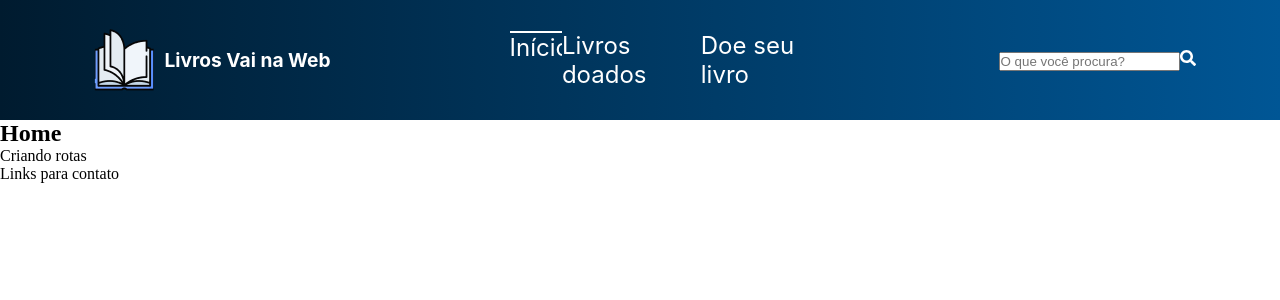
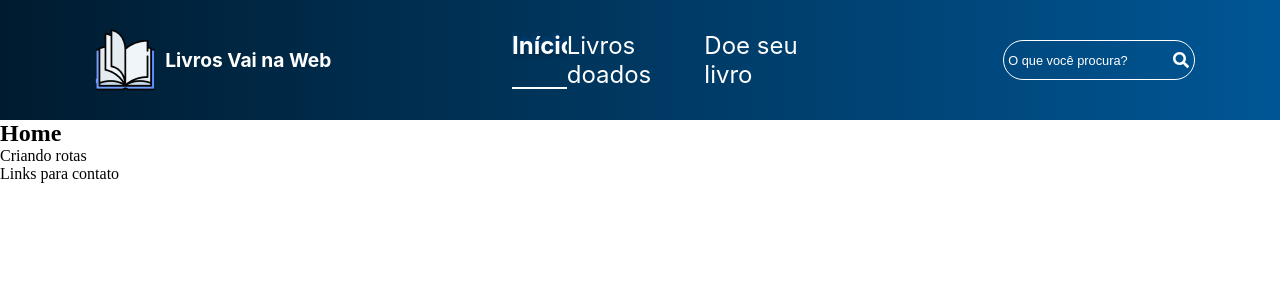
Before and after one commit to AlanFabricioBarbosa/livros-vai-na-web, a React (Vite) app: page / in a window 1280 px wide. Shown: the top 300 px of the page. Built offline with nearby package versions, Linux system fonts and the light colour scheme.

Commit message:
:lipstick: feat: Estilização CSS da Header

```diff
--- a/src/components/Header/index.jsx
+++ b/src/components/Header/index.jsx
@@ -37,8 +37,13 @@ export default function Home() {
             Doe seu livro
           </Link>
         </nav>
-        <section>
-          <input name="search" type="text" placeholder="O que você procura?" />
+        <section className={S["input-btn"]}>
+          <input
+            name="search"
+            type="text"
+            placeholder="O que você procura?"
+            disabled
+          />
           <FaSearch />
         </section>
       </header>
--- a/src/components/Header/style.module.scss
+++ b/src/components/Header/style.module.scss
@@ -30,7 +30,6 @@ header {
   justify-content: space-around;
 
   width: 25vw;
-}
 
   .nav-link {
     text-decoration: none;
@@ -38,8 +37,35 @@ header {
     font-size: 1.5rem;
 
     &.active {
-    border-top: 2px solid $primary-color;
+      border-bottom: 2px solid $primary-color;
+      font-weight: bold;
+      text-shadow: 2px 2px 4px rgba(0, 0, 0, 0.3),
+        -2px -2px 4px rgba(0, 123, 255, 0.3);
     }
 
     @include border-bottom-to-right(0.6s, 2px, $primary-color);
   }
+}
+
+.input-btn {
+  display: flex;
+  align-items: center;
+  justify-content: center;
+  border: 1px solid $primary-color;
+  border-radius: 20px;
+
+  width: 15vw;
+  height: 5vh;
+
+  input {
+    font-size: 1vw;
+    color: $primary-color;
+    background-color: transparent;
+    border: none;
+    outline: none;
+
+    &::placeholder {
+      color: $primary-color;
+    }
+  }
+}
```
Lines whose indentation alone changed are shown as unchanged.
